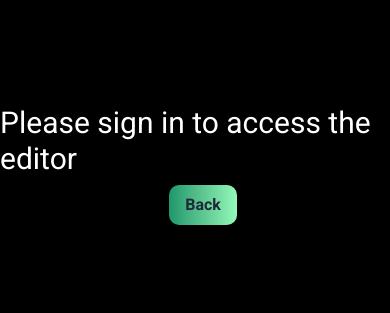
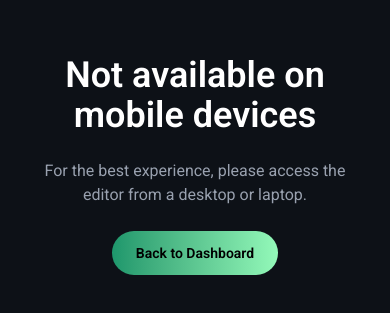
Before and after one commit to MiguelDZ123/luniobuilder, a Next.js app: page /editor in a window 390 px wide. Shown: the part 257-570 px from the top of the page. Built offline with nearby package versions, Linux system fonts and the light colour scheme; no server answers.

Commit message:
fixed something

```diff
--- a/app/components/auth/UserAvatar.tsx
+++ b/app/components/auth/UserAvatar.tsx
@@ -30,7 +30,7 @@ export default async function UserAvatar() {
                                     <p className="text-sm font-medium">{session.user.name}</p>
                                     <p className="text-xs text-gray-400 underline">{session.user.email}</p>
                                 </div>
-                                 <Link href="/dashboard" className="">
+                                 <Link href="/dashboard" className="mt-3">
                                     Dashboard
                                 </Link>
                                 <SignOut />
--- a/app/components/panels/LeftPanel.tsx
+++ b/app/components/panels/LeftPanel.tsx
@@ -36,7 +36,7 @@ export const LeftPanel: React.FC = () => {
   const { leftPanelTab, setLeftPanelTab } = useBuilderStore();
 
   return (
-    <div className="w-64 bg-[#111114] overflow-auto flex flex-col border-r border-gray-800 h-full">
+    <div className="w-64 bg-[#111114] max-md:hidden overflow-auto flex flex-col border-r border-gray-800 h-full">
       {/* Tab bar */}
       <div className="flex border-b border-gray-800">
         {[
--- a/app/components/panels/RightPanel.tsx
+++ b/app/components/panels/RightPanel.tsx
@@ -12,7 +12,7 @@ export const RightPanel: React.FC = () => {
   const page = getCurrentPage();
 
   return (
-    <div className="w-64 bg-[#111114] border-l border-gray-800 flex flex-col h-full">
+    <div className="w-64 bg-[#111114] max-md:hidden border-l border-gray-800 flex flex-col h-full">
       {element ? (
         <>
           {/* Tabs */}
--- a/app/editor/page.tsx
+++ b/app/editor/page.tsx
@@ -1,12 +1,20 @@
 import { Suspense } from 'react';
 import { SessionProvider } from "next-auth/react"
 import Editor from "./editor";
+import Link from 'next/link';
 
 const page = () => {
   return (
     <SessionProvider>
       <Suspense fallback={<div className='min-h-screen bg-[#0d1117] text-white flex items-center justify-center'>Loading editor…</div>}>
-        <Editor />
+        <div className='md:hidden bg-[#0d1117] w-full min-h-screen flex flex-col items-center justify-center gap-6 px-6 text-white'>
+          <h1 className='text-4xl font-semibold text-center'>Not available on mobile devices</h1>
+          <p className='text-gray-400 max-w-lg text-center'>For the best experience, please access the editor from a desktop or laptop.</p>
+          <Link href='/dashboard' className='rounded-full bg-linear-to-r from-[#1D976C] to-[#93F9B9] px-6 py-3 text-sm font-semibold text-black'>Back to Dashboard</Link>
+        </div>
+        <div className='max-md:hidden'>
+          <Editor />
+        </div>
       </Suspense>
     </SessionProvider>
   )
```
